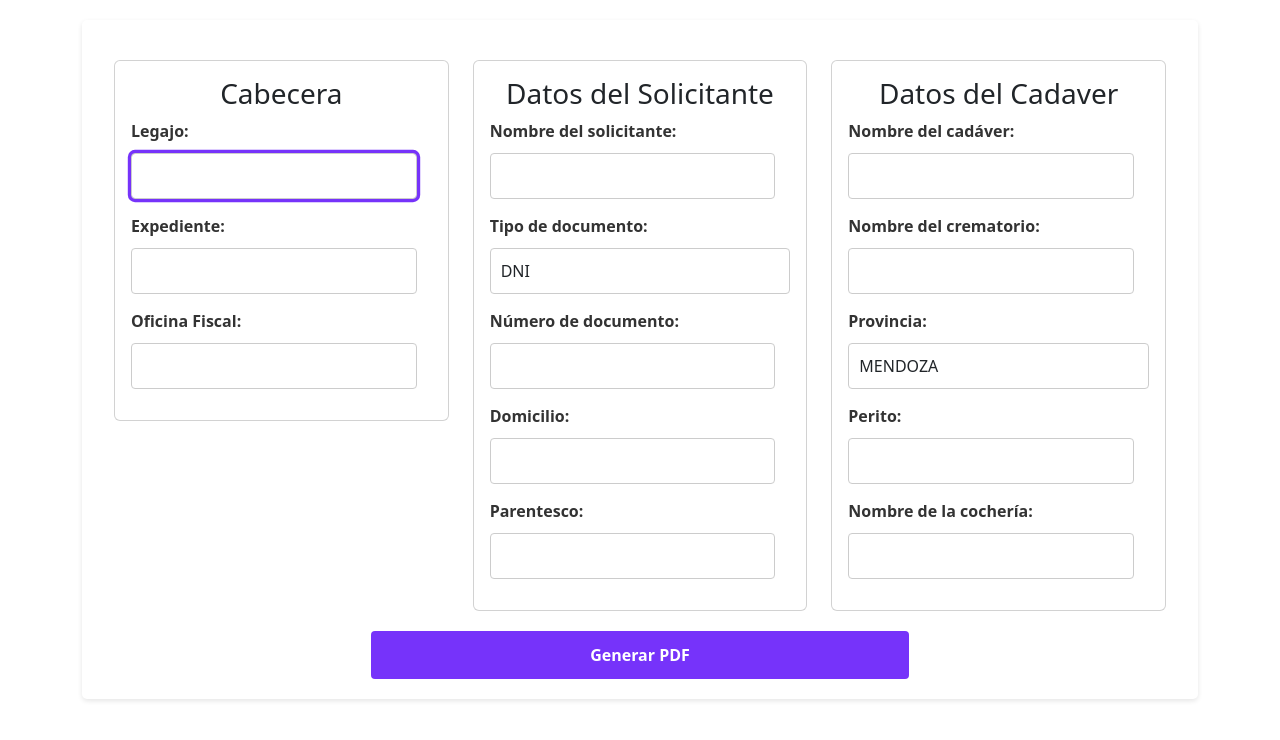
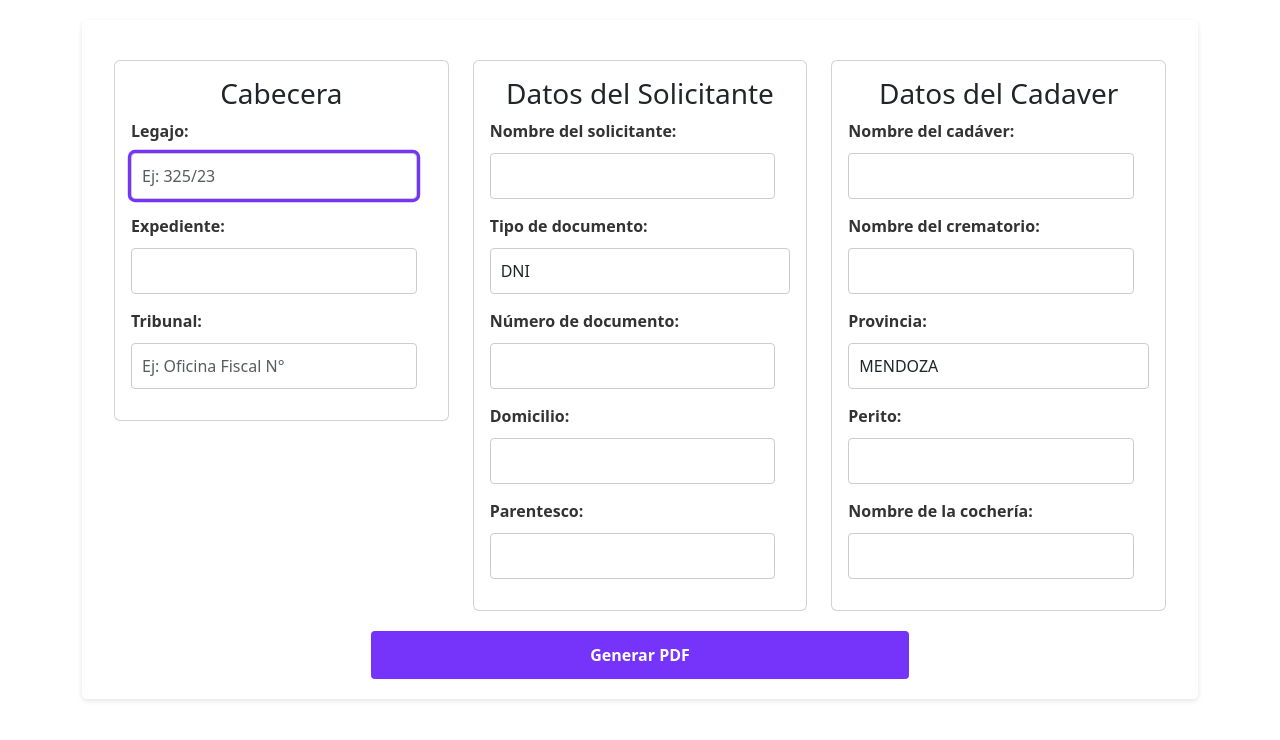
Before and after one commit to pelukasnice/generador-solicitud, a plain HTML site: page index.html in a window 1280 px wide. Drawn offline with nearby package versions, Linux system fonts and the light colour scheme.

Commit message:
Se agrega placeholder

```diff
--- a/index.html
+++ b/index.html
@@ -20,13 +20,13 @@
                             <div class="card-body">
                                 <h3>Cabecera</h3>
                                 <label for="legajo">Legajo:</label>
-                                <input type="text" id="legajo" class="form-control"  autofocus required>
+                                <input type="text" id="legajo" class="form-control"   placeholder="Ej: 325/23"  autofocus required>
 
                                 <label for="expediente">Expediente:</label>
                                 <input type="text" id="expediente" class="form-control" required>
 
-                                <label for="oficinaFiscal">Oficina Fiscal:</label>
-                                <input type="text" id="oficinaFiscal" class="form-control" required>
+                                <label for="oficinaFiscal">Tribunal:</label>
+                                <input type="text" id="oficinaFiscal" class="form-control" required placeholder="Ej: Oficina Fiscal N°">
                             </div>
                         </div>
                     </div>
```
